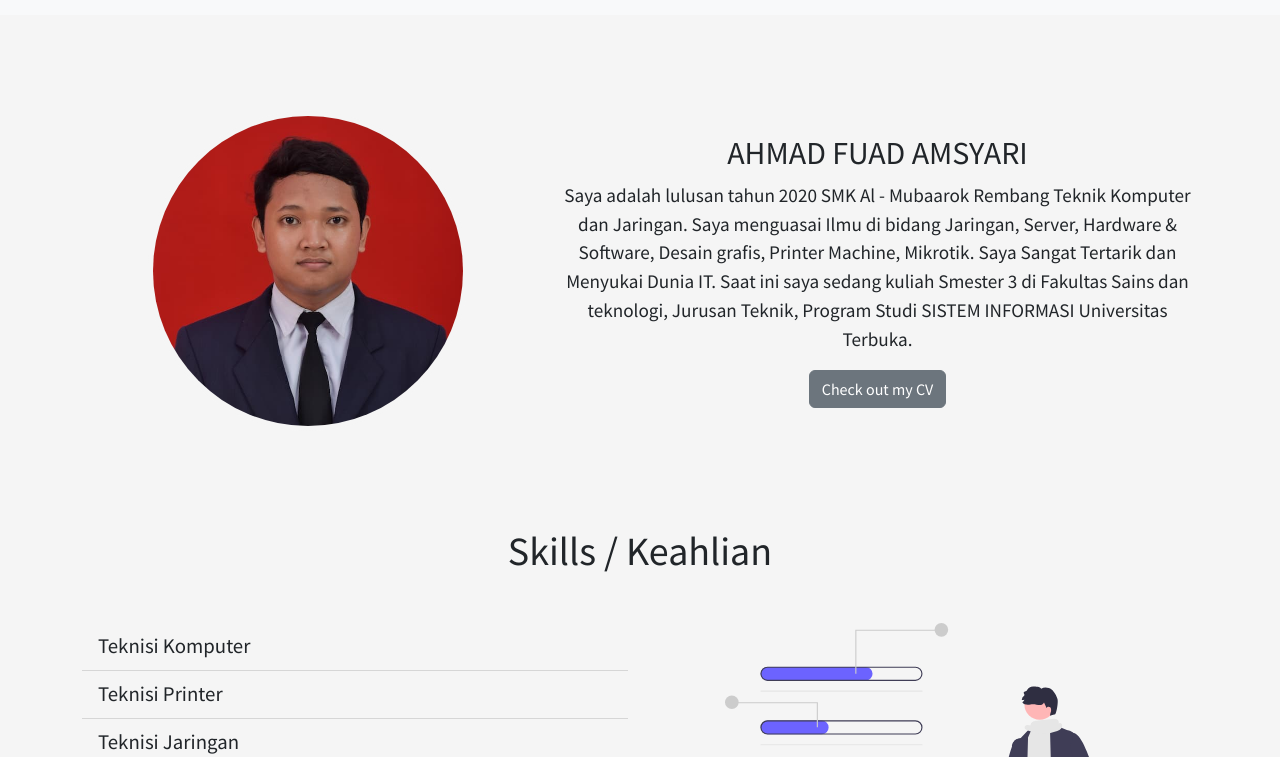
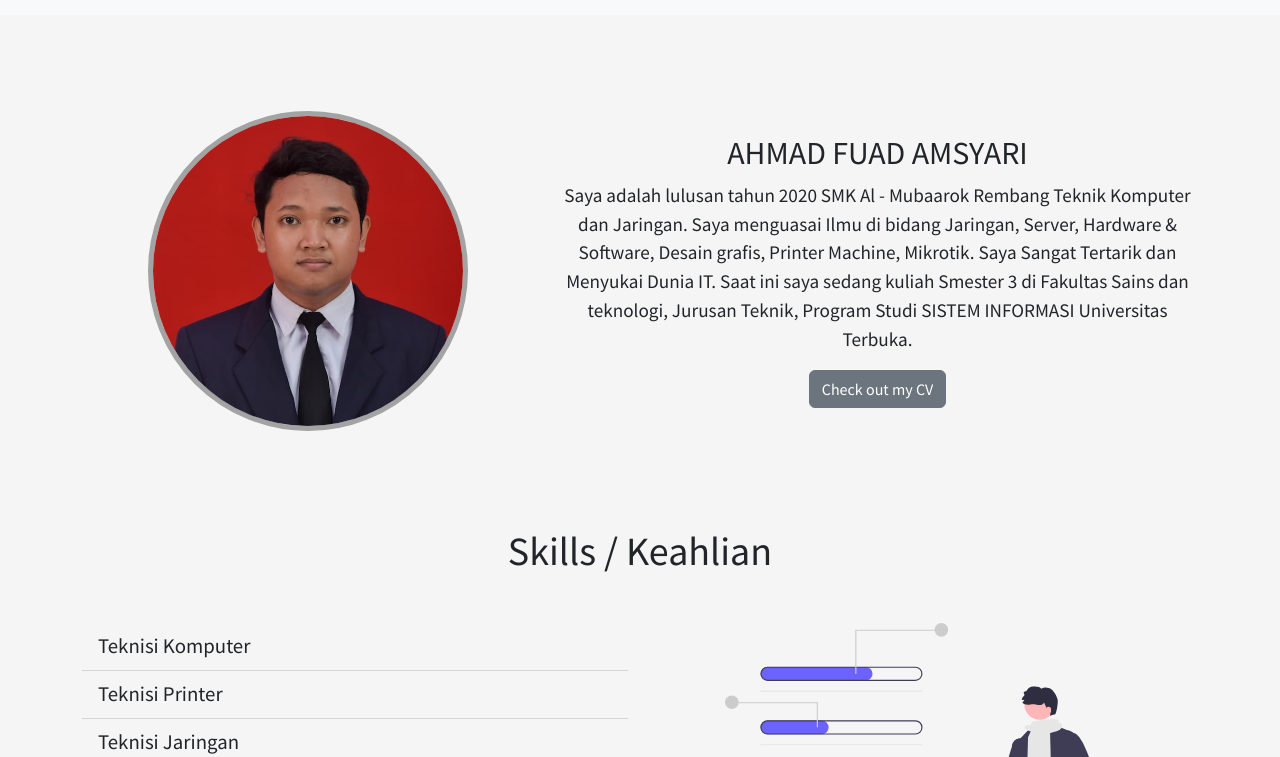
Before and after one commit to fuadamsyari/portfoliocv, a plain HTML site: page index.html in a window 1280 px wide. Shown: the part 43-800 px from the top of the page. Drawn offline with nearby package versions, Linux system fonts and the light colour scheme.

Commit message:
menambahkan border pada profile

```diff
--- a/style.css
+++ b/style.css
@@ -19,7 +19,7 @@ body {
 
 .foto img {
   border-radius: 50%;
-  border: 5px solid whitesmoke;
+  border: 5px solid rgb(163, 163, 163);
   margin: 3em;
   width: 20em;
   height: 20em;
```
